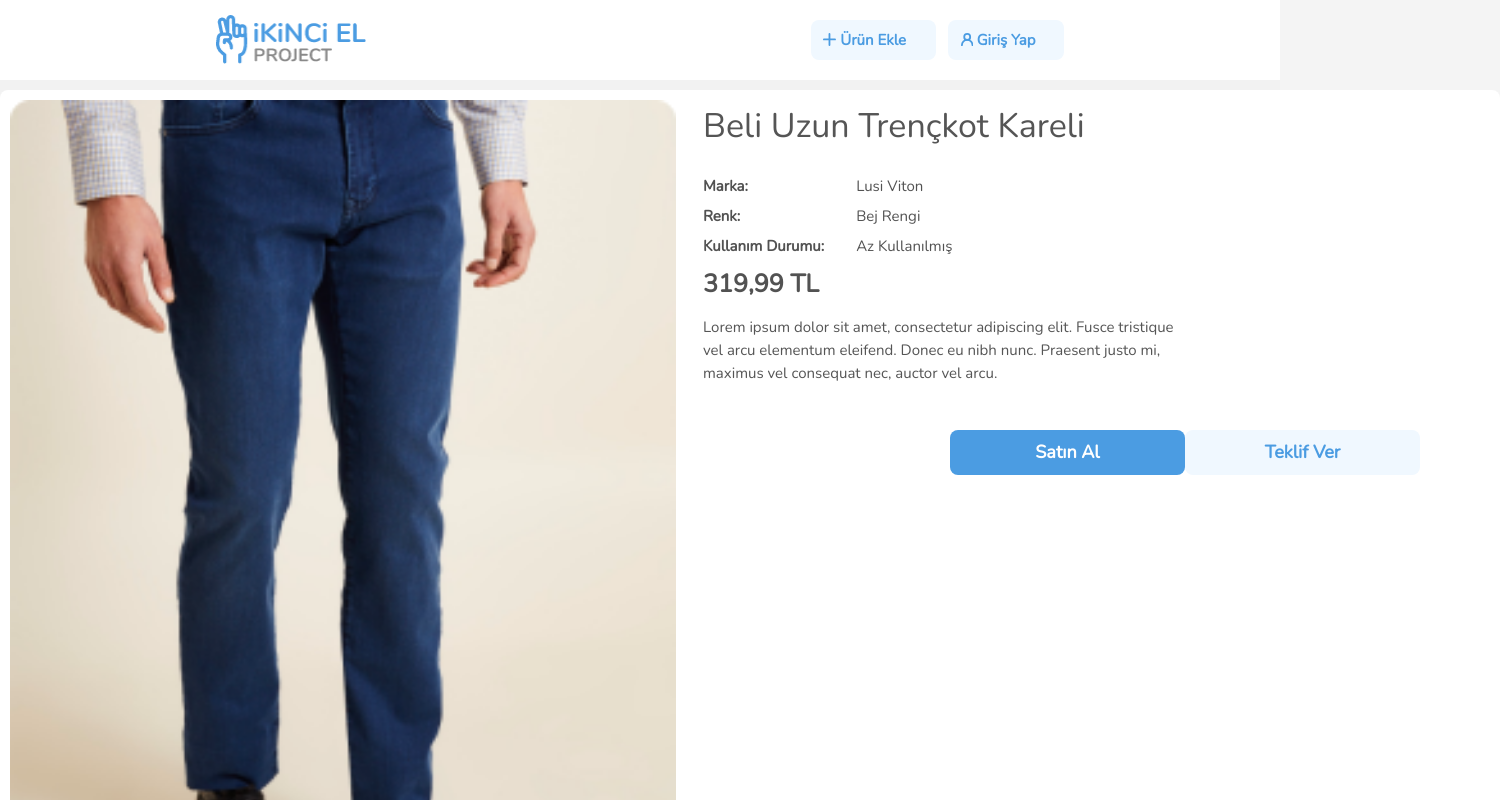
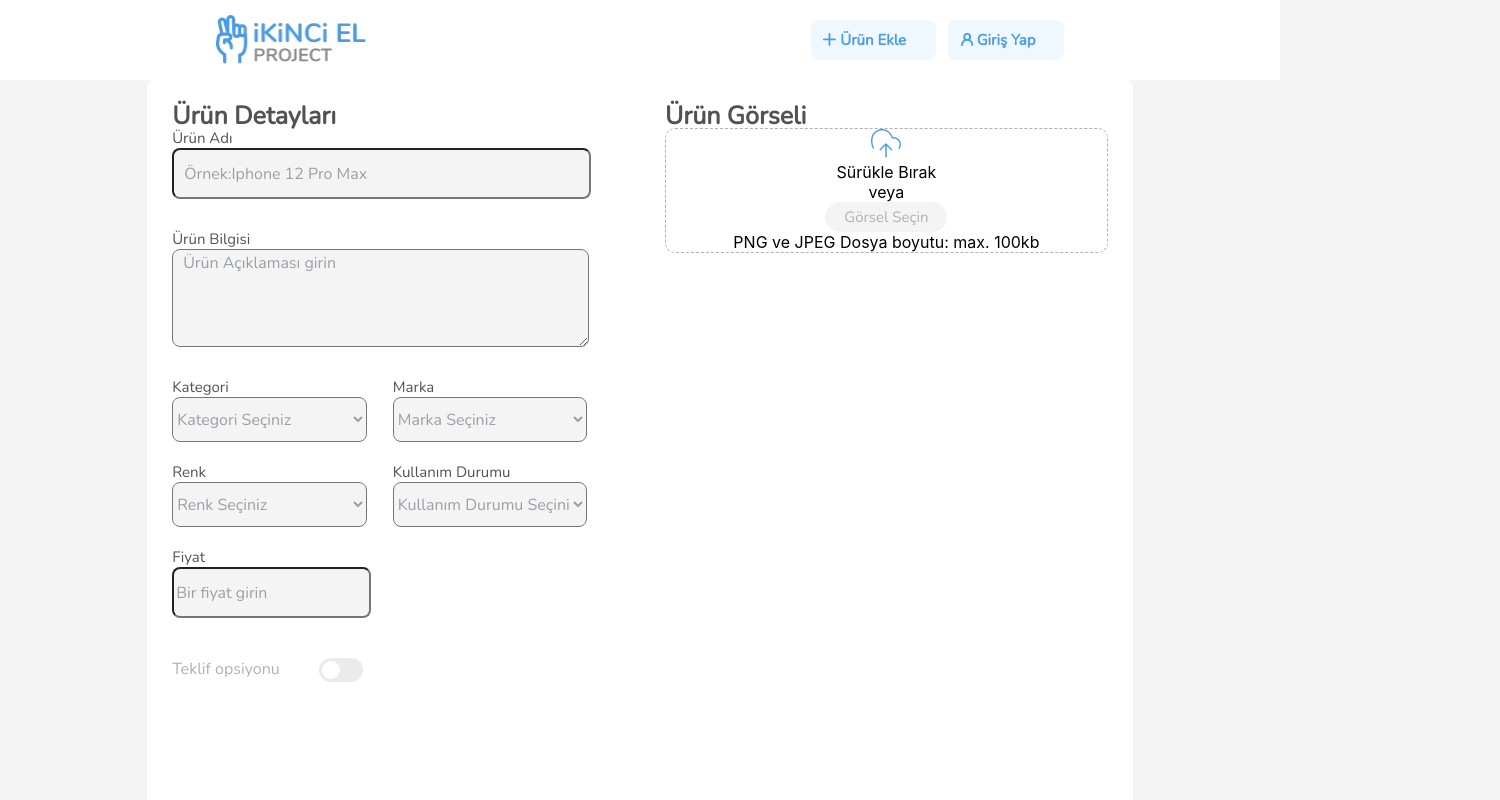
Before and after one commit to furkanerr/ikinci-el-react, a React (Create React App) app: page / in a window 1280 px wide. Shown: the top 800 px of the page, 1500 px wide, since content can reach past the window. Built offline with nearby package versions, Linux system fonts and the light colour scheme; a web font is replaced by a local one.

Commit message:
Update routers.jsx

```diff
--- a/src/routers/routers.jsx
+++ b/src/routers/routers.jsx
@@ -1,18 +1,21 @@
 import React from 'react'
 import { Route, Routes } from 'react-router-dom'
+import AccountBidCard from '../components/AccountBidCard/AccountBidCard'
 import BidModal from '../components/BidModal/BidModal'
 import Card from '../components/Card/Card'
 import Navbar from '../components/Navbar/Navbar'
+import AccountPage from '../pages/AccountPage/AccountPage'
 
 import HomePage from '../pages/HomePage/HomePage'
 import ProductDetailPage from '../pages/ProductDetail/ProductDetailPage'
+import ProductUpload from '../pages/ProductUploadPage/ProductUpload'
 import SignIn from '../pages/SignIn/SignIn'
 import SignUp from '../pages/SignUp/SignUp'
 
 function Routers() {
     return (
      <Routes>
-        <Route path="/" element={<ProductDetailPage/>} />
+        <Route path="/" element={<ProductUpload/>} />
 
      </Routes>
     )
```
